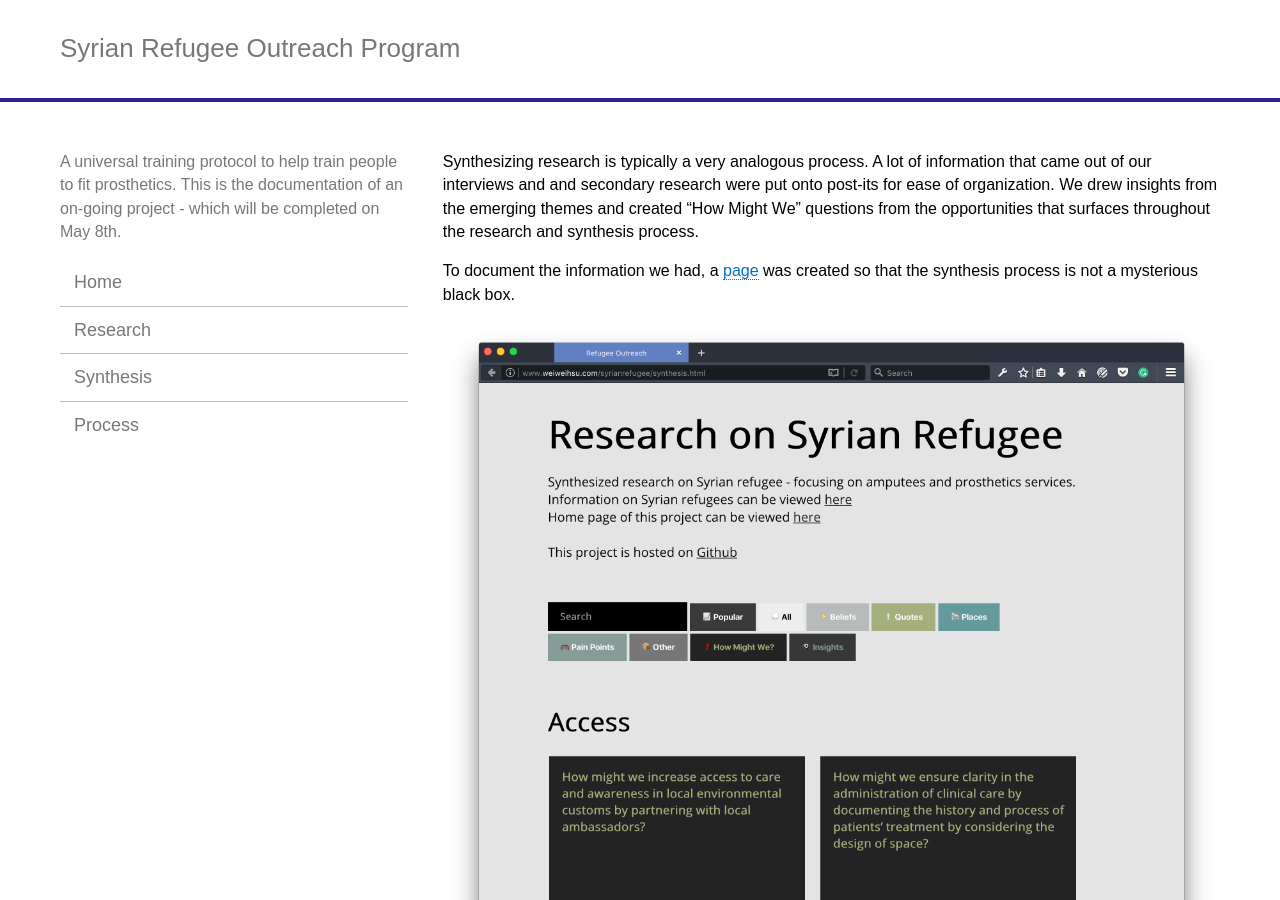
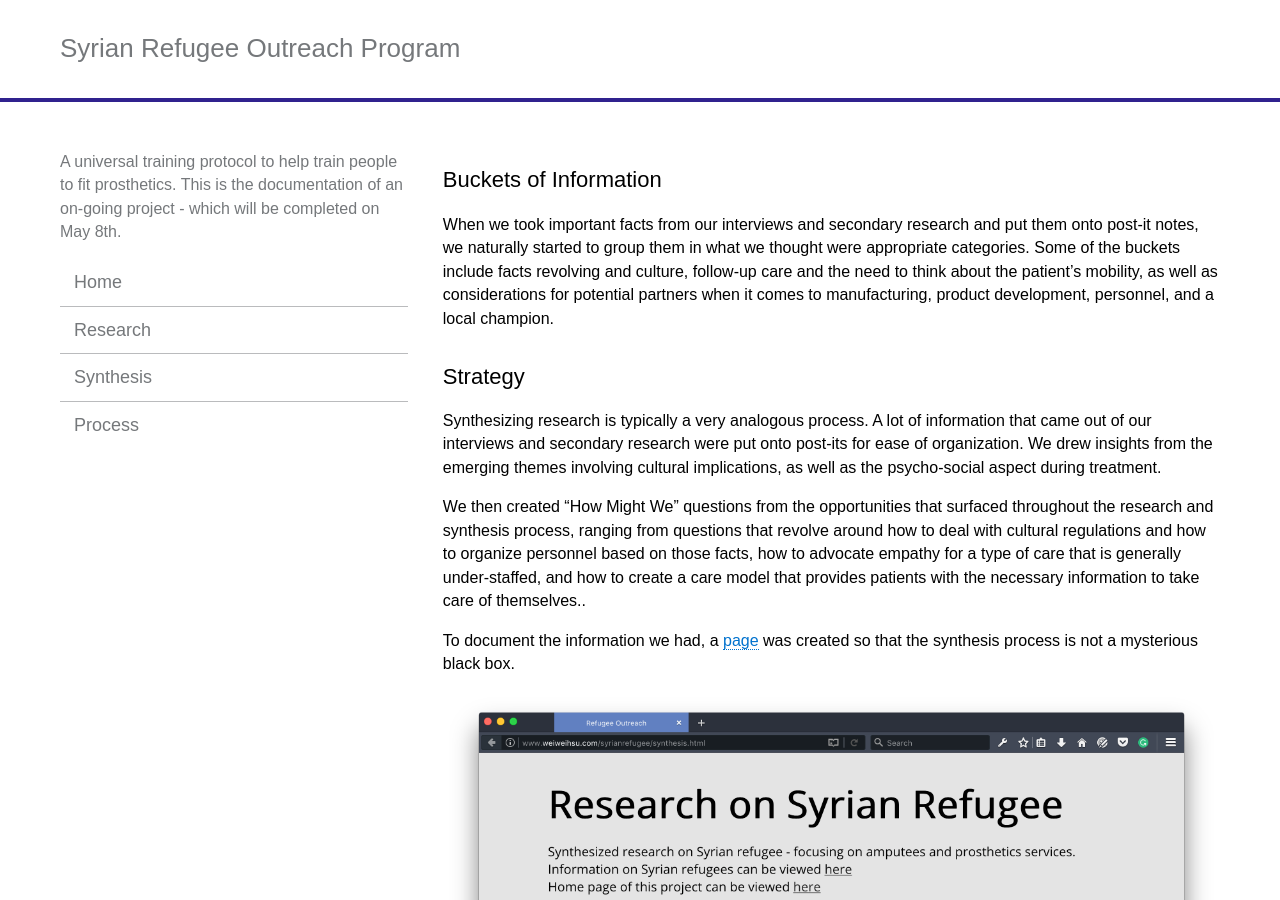
Before and after one commit to weiweihsu/experienceClass, a Jekyll site: the page built from _pages/synthesis.md, in a window 1280 px wide and 900 px high. Built offline with Jekyll 4.4.1, drawn with Linux system fonts in a browser that asks for light colours; some of the changed text lies outside the part shown.

Commit message:
synthesis page updated

```diff
--- a/_pages/synthesis.md
+++ b/_pages/synthesis.md
@@ -2,8 +2,15 @@
 layout: default
 title:  "Synthesis"
 ---
+## Buckets of Information
 
-Synthesizing research is typically a very analogous process. A lot of information that came out of our interviews and and secondary research were put onto post-its for ease of organization. We drew insights from the emerging themes and created “How Might We” questions from the opportunities that surfaces throughout the research and synthesis process.
+When we took important facts from our interviews and secondary research and put them onto post-it notes, we naturally started to group them in what we thought were appropriate categories. Some of the buckets include facts revolving and culture, follow-up care and the need to think about the patient’s mobility, as well as considerations for potential partners when it comes to manufacturing, product development, personnel, and a local champion.
+
+## Strategy
+
+Synthesizing research is typically a very analogous process. A lot of information that came out of our interviews and secondary research were put onto post-its for ease of organization. We drew insights from the emerging themes involving cultural implications, as well as the psycho-social aspect during treatment.
+
+We then created “How Might We” questions from the opportunities that surfaced throughout the research and synthesis process, ranging from questions that revolve around how to deal with cultural regulations and how to organize personnel based on those facts, how to advocate empathy for a type of care that is generally under-staffed, and how to create a care model that provides patients with the necessary information to take care of themselves..
 
 To document the information we had, a [page](http://www.weiweihsu.com/syrianrefugee/synthesis.html) was created so that the synthesis process is not a mysterious black box.
 
@@ -17,3 +24,9 @@ Creating groups of information from research as themes emerged.
 Drawing insights from different topic areas and creating challenge statements.
 <br />
 <img src="{{site.baseurl}}/assets/img/process.jpg" style="width:100%">
+
+## Discovery
+
+During our discovery presentation, we went into a bit of detail about barrel bombs in order to address the need of getting prosthetics to the amputees not only because of a shortage of people, but because of the sheer amount of different injuries from these bombings. We went on to talk about the reasons why a LIM socket is different from a traditional one, due to it’s modular elements and the ability to change shape with the limb during the day. We shared key insights and nuggets we received from all of the interviews and secondary research we did.
+
+After pointing out some possible important areas of research, we demonstrated a few design directions we had, such as providing a self-care kit for the patient, creating a mobile care unit, or establishing a psycho-social peer network.
```
Also changed, not shown: _includes/index.html (+7 -1 lines).
